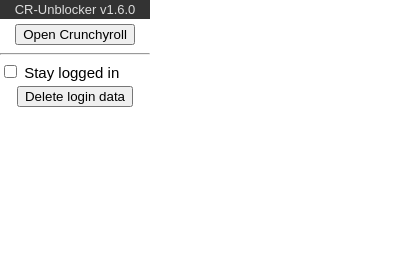
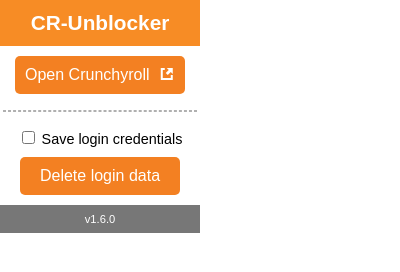
Before and after one commit to fhuhne/CR-Unblocker, a browser extension: page src/popup.html in a window 400 px wide. Drawn offline with Linux system fonts and the light colour scheme.

Commit message:
Add style to popup Fix EventListener on popup

```diff
--- a/src/background_script.js
+++ b/src/background_script.js
@@ -26,6 +26,12 @@
 	});
 }
 
+/**
+ * Fetch in order an array of servers URLs
+ * @param  {Array} urls      URLs to fetch in order
+ * @param  {String} extension Extension of the current domain
+ * @param  {String} auth      Auth token to login user
+ */
 function sequentialFetch(urls, extension, auth) {
 	fetchServer(urls[0] + auth)
 		.then(sessionData => updateCookies(extension, sessionData))
--- a/src/popup.css
+++ b/src/popup.css
@@ -1,25 +1,68 @@
 body {
-	font-family: sans-serif;
-	width: 150px;
-	margin: 0;
-	font-size: 15px;
+  font-family: sans-serif;
+  width: 200px;
+  margin: 0;
+  font-size: 0.9rem;
+  text-align: center;
 }
 
-.top-bar {
-	padding: 2px 0;
-	display: block;
-	text-align: center;
-	background-color: #333;
+hr {
+  margin: 1rem 3px;
+  border: dashed 1px rgba(85, 85, 85, 0.46);
 }
 
-.top-bar p {
-	margin: 0;
-	font-size: 13px;
-	color: #ddd;
+.bigger {
+  font-size: 1.2rem;
 }
 
-button {
-	display: block;
-	margin: 5px auto;
-	text-align: center;
+.cr-topbar {
+  font-size: 1.3rem;
+  padding: 8px 0;
+  display: block;
+  color: white;
+  background-color: #f78c25;
 }
+
+.cr-footerbar {
+  font-size: 0.7rem;
+  padding: 8px 0;
+  display: block;
+  color: white;
+  background-color: #777;
+}
+
+.cr-topbar p {
+  margin: 3px;
+  font-weight: bold;
+}
+
+.cr-footerbar p {
+  margin: 0;
+}
+
+.cr-checkbox {
+  border: solid 1px #f78c25;
+  font-size: 1rem;
+}
+
+.cr-button {
+  font-size: 1rem;
+  color: white;
+  min-width: 80%;
+	cursor: pointer;
+  display: block;
+  margin: 10px auto;
+  padding: 10px;
+  border-radius: 5px;
+  border: none;
+  background-color: #f38022;
+  text-align: center;
+}
+
+.cr-button svg {
+  width: 1rem;
+  height: 1rem;
+  fill: white;
+  vertical-align: text-top;
+  margin: 0 0 0 5px;
+}
--- a/src/popup.html
+++ b/src/popup.html
@@ -1,19 +1,30 @@
 <!DOCTYPE html>
 
 <html>
+
 <head>
 	<meta charset="utf-8" />
 	<link rel="stylesheet" href="popup.css" />
 </head>
+
 <body>
-	<div class="top-bar">
-		<p>CR-Unblocker v1.6.0</p>
+	<div class="cr-topbar">
+		<p>CR-Unblocker</p>
 	</div>
-	<button id="open-cr">Open Crunchyroll</button>
-	<hr />
-	<input type="checkbox" id="saveLogin" />
-	<label for="saveLogin">Stay logged in</label>
+	<button class="cr-button bigger" id="open-cr">
+		Open Crunchyroll
+		<svg viewbox="0 0 798 1024" xmlns="http://www.w3.org/2000/svg">
+		  <path d="M640 768H128V257.9l128-1.9V128H0v768h768V576H640v192zM384 128l128 128-192 192 128 128 192-192 128 128V128H384z"/>
+		</svg>
+	</button>
+	<hr>
+	<input type="checkbox" id="saveLogin" class="cr-checkbox" />
+	<label for="saveLogin">Save login credentials</label>
+	<button class="cr-button" id="deleteData">Delete login data</button>
+	<div class="cr-footerbar">
+		<p>v1.6.0</p>
+	</div>
 	<script type="text/javascript" src="popup.js"></script>
-	<button id="deleteData">Delete login data</button>
 </body>
+
 </html>
```
